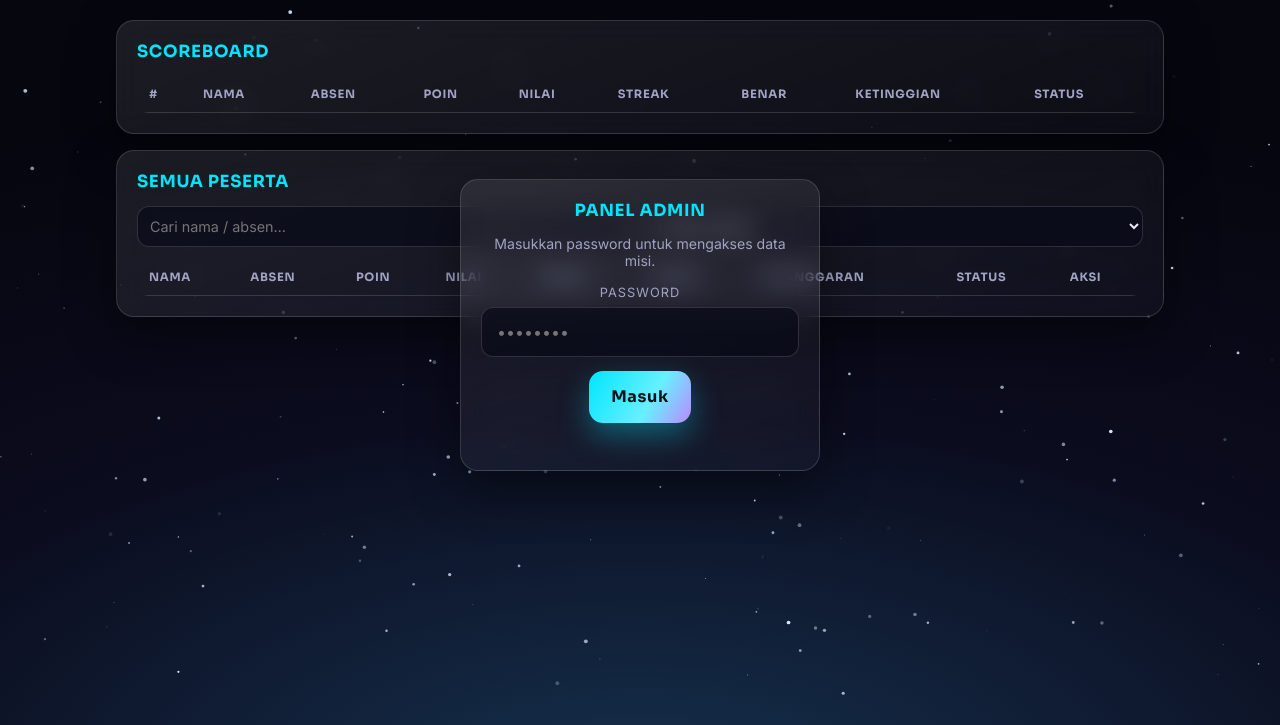
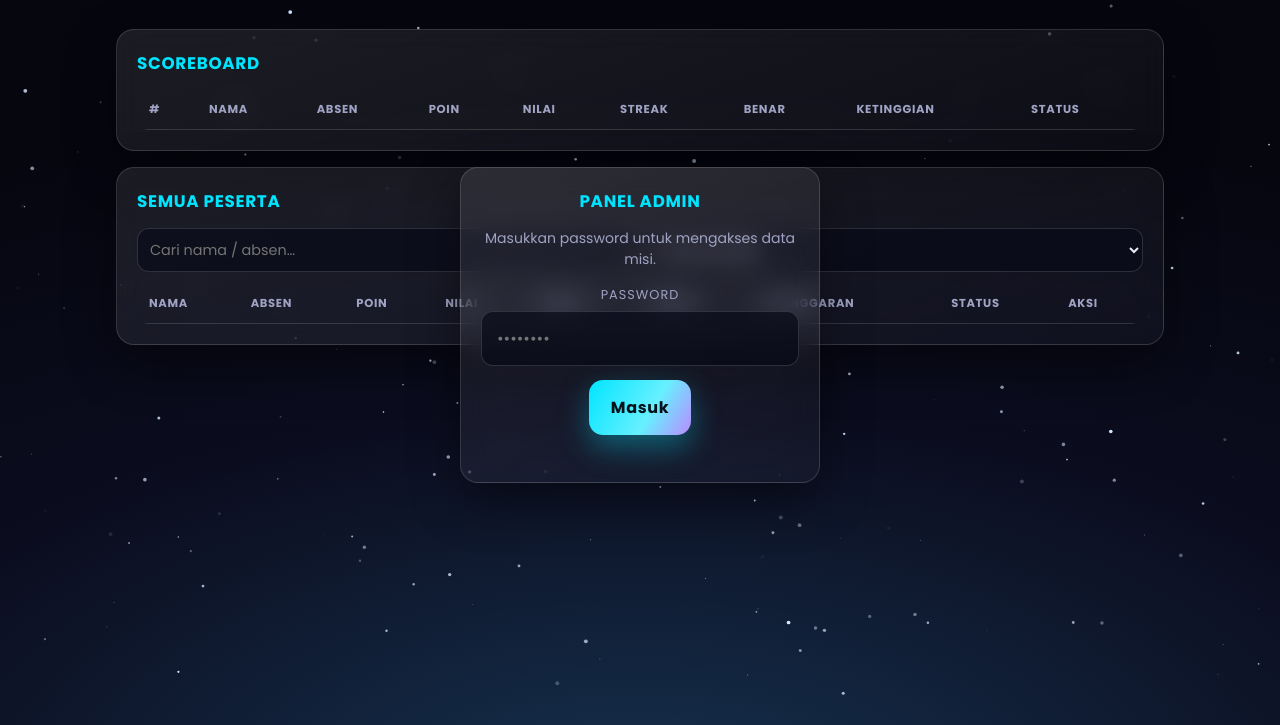
Before and after one commit to ozzie5555/math-quiz, a website: page public/admin.html in a window 1280 px wide. Shown: the part 75-800 px from the top of the page. Drawn offline with Linux system fonts and the light colour scheme.

Commit message:
font: ganti ke Poppins (judul & body)

```diff
--- a/public/admin.html
+++ b/public/admin.html
@@ -7,7 +7,7 @@
   <title>Panel Admin — Spaceman Math Quest</title>
   <link rel="preconnect" href="https://fonts.googleapis.com" />
   <link rel="preconnect" href="https://fonts.gstatic.com" crossorigin />
-  <link href="https://fonts.googleapis.com/css2?family=Inter:wght@400;500;600;700&family=Sora:wght@400;600;700;800&display=swap" rel="stylesheet" />
+  <link href="https://fonts.googleapis.com/css2?family=Poppins:wght@400;500;600;700;800&display=swap" rel="stylesheet" />
   <link rel="icon" href="/favicon.svg" type="image/svg+xml" />
   <link rel="stylesheet" href="/css/style.css" />
 </head>
--- a/public/css/style.css
+++ b/public/css/style.css
@@ -17,8 +17,8 @@
   --glass-border: rgba(255, 255, 255, 0.14);
   --radius: 18px;
   --shadow: 0 18px 50px rgba(0, 0, 0, 0.45);
-  --font-display: 'Sora', system-ui, -apple-system, sans-serif;
-  --font-body: 'Inter', system-ui, -apple-system, sans-serif;
+  --font-display: 'Poppins', system-ui, -apple-system, sans-serif;
+  --font-body: 'Poppins', system-ui, -apple-system, sans-serif;
   --safe-top: env(safe-area-inset-top, 0px);
   --safe-bottom: env(safe-area-inset-bottom, 0px);
 }
```
Also changed, not shown: public/index.html (+1 -1 lines), public/quiz.html (+1 -1 lines), public/result.html (+1 -1 lines).
